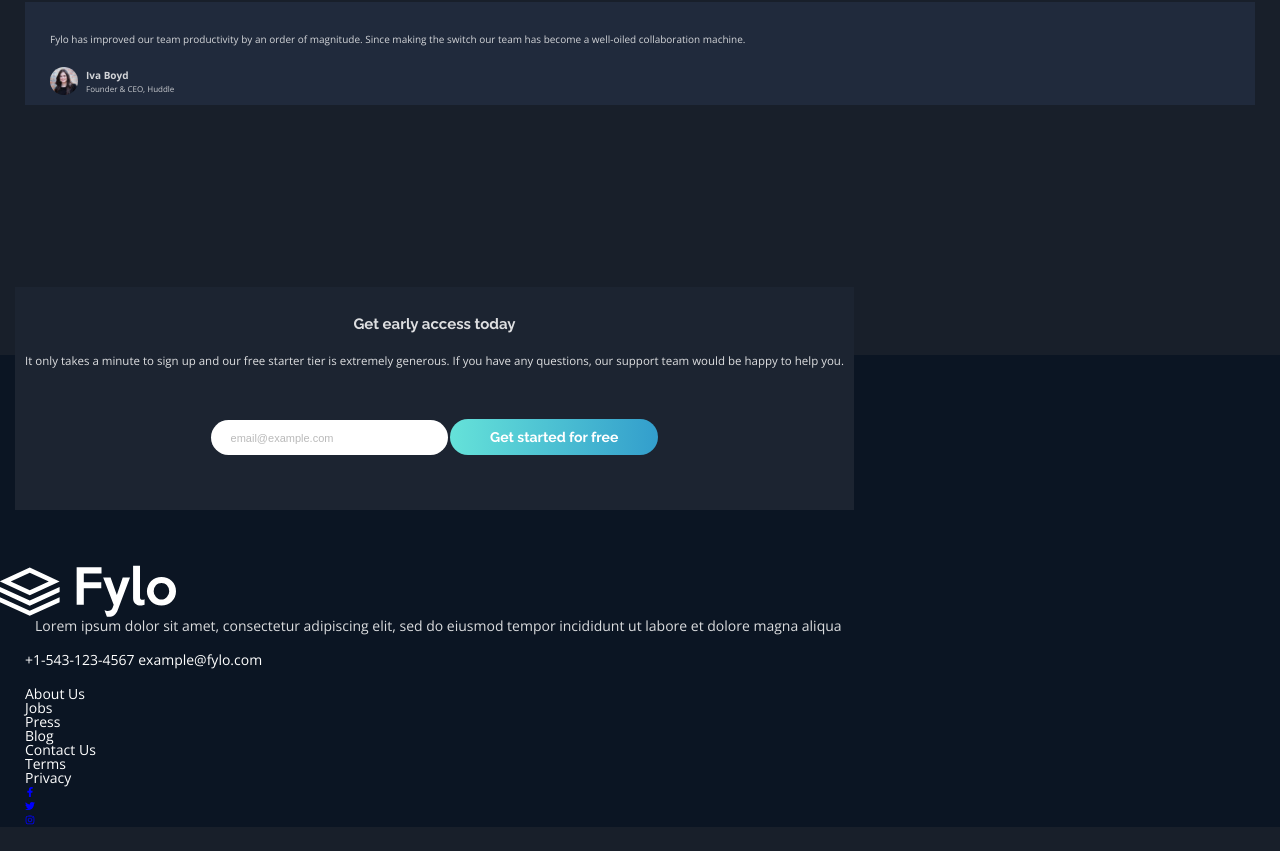
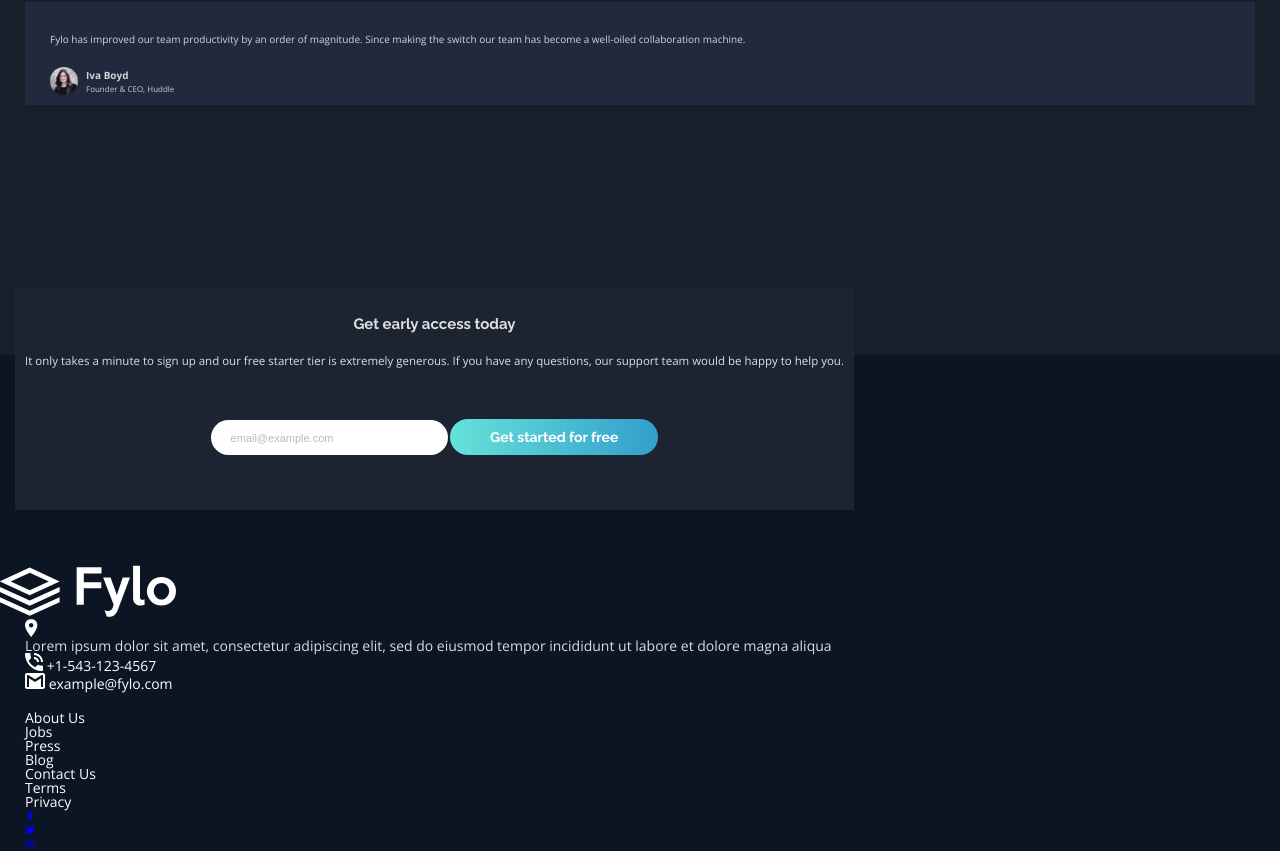
Before and after one commit to P-amian45/007.fylo-dark-theme-landing-page-master, a website: page index.html in a window 1280 px wide. Shown: the part 1728-2579 px from the top of the page. Before the commit the page ends 2555 px from the top, so only its background shows below. Drawn offline with nearby package versions, Linux system fonts and the light colour scheme.

Commit message:
html improvement

```diff
--- a/index.html
+++ b/index.html
@@ -174,12 +174,21 @@
     <div class="footer__content">
 
       <div class="company">
-        <p class="company__location">Lorem ipsum dolor sit amet, consectetur adipiscing elit, sed do eiusmod tempor incididunt ut labore et
-          dolore magna aliqua
-        </p>
+        <div class="location-container">
+          <svg width="13" height="18" xmlns="http://www.w3.org/2000/svg"><path d="M6.188 0C2.74 0 0 2.79 0 6.3 0 10.98 6.188 18 6.188 18s6.187-7.02 6.187-11.7c0-3.51-2.74-6.3-6.188-6.3zm0 8.55c-1.238 0-2.21-.99-2.21-2.25s.972-2.25 2.21-2.25c1.237 0 2.21.99 2.21 2.25s-.973 2.25-2.21 2.25z" fill="#FFF" fill-rule="evenodd"/></svg>
+          <p class="company__location">Lorem ipsum dolor sit amet, consectetur adipiscing elit, sed do eiusmod tempor incididunt ut labore et
+            dolore magna aliqua
+          </p>
+        </div>
         <div class="company__contact">
-          <span class="number">+1-543-123-4567</span>
-          <span class="email">example@fylo.com</span>
+          <div class="number-container">
+            <svg width="18" height="18" xmlns="http://www.w3.org/2000/svg"><path d="M17 12.5c-1.2 0-2.4-.2-3.6-.6-.3-.1-.7 0-1 .2l-2.2 2.2c-2.8-1.4-5.1-3.8-6.6-6.6l2.2-2.2c.3-.3.4-.7.2-1-.3-1.1-.5-2.3-.5-3.5 0-.6-.4-1-1-1H1C.4 0 0 .4 0 1c0 9.4 7.6 17 17 17 .6 0 1-.4 1-1v-3.5c0-.6-.4-1-1-1zM16 9h2c0-5-4-9-9-9v2c3.9 0 7 3.1 7 7zm-4 0h2c0-2.8-2.2-5-5-5v2c1.7 0 3 1.3 3 3z" fill="#FFF" fill-rule="evenodd"/></svg>
+            <span class="number">+1-543-123-4567</span>
+          </div>
+          <div class="email-container">
+            <svg width="20" height="16" xmlns="http://www.w3.org/2000/svg"><g fill="none" fill-rule="evenodd"><path d="M-2-4h24v24H-2z"/><path d="M18 0H2C.9 0 0 .9 0 2v12c0 1.1.9 2 2 2h16c1.1 0 2-.9 2-2V2c0-1.1-.9-2-2-2zm0 14h-2V5.2L10 9 4 5.2V14H2V2h1.2L10 6.2 16.8 2H18v12z" fill="#FFF"/></g></svg>
+            <span class="email">example@fylo.com</span>
+          </div>
         </div>
       </div>
 
```
